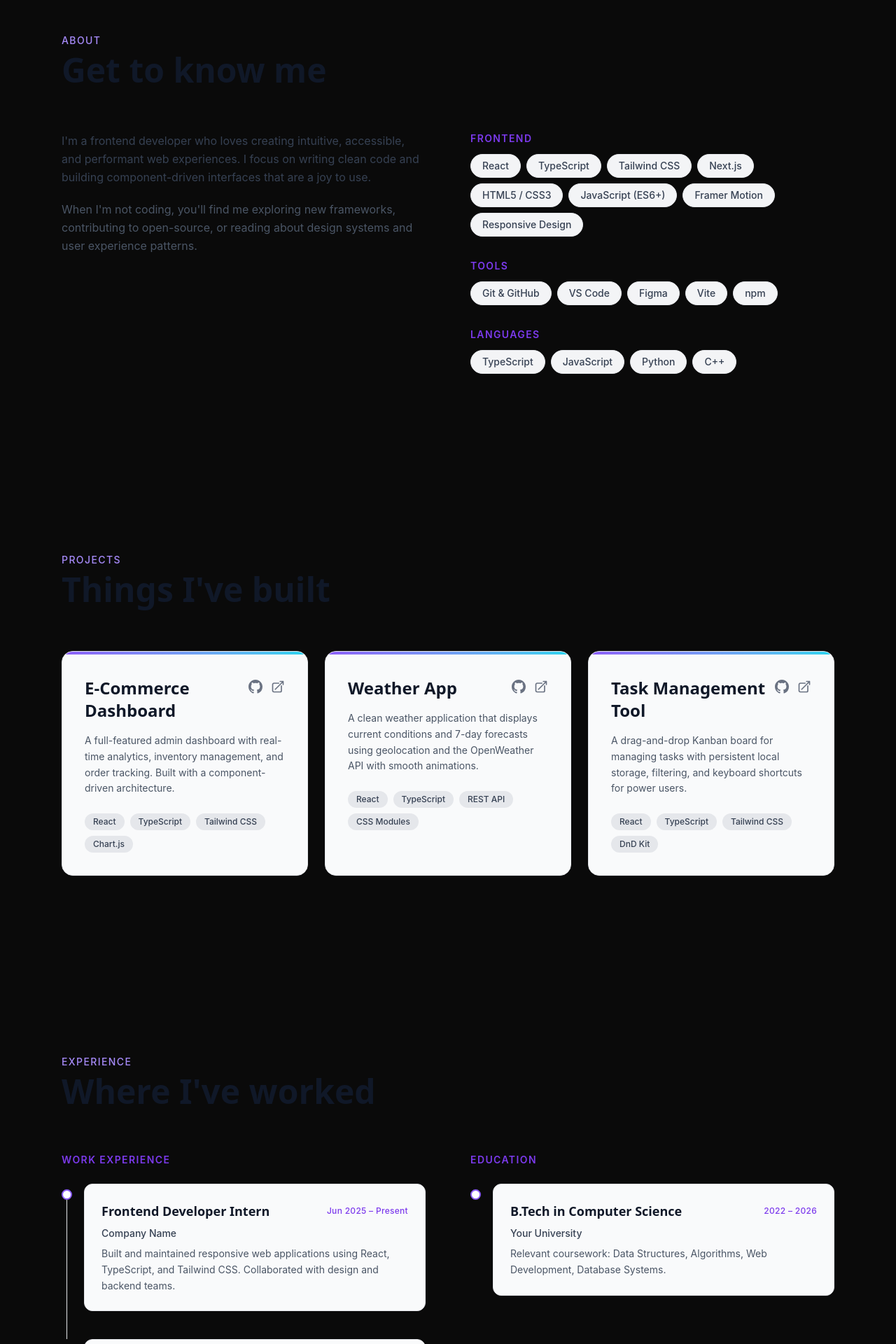
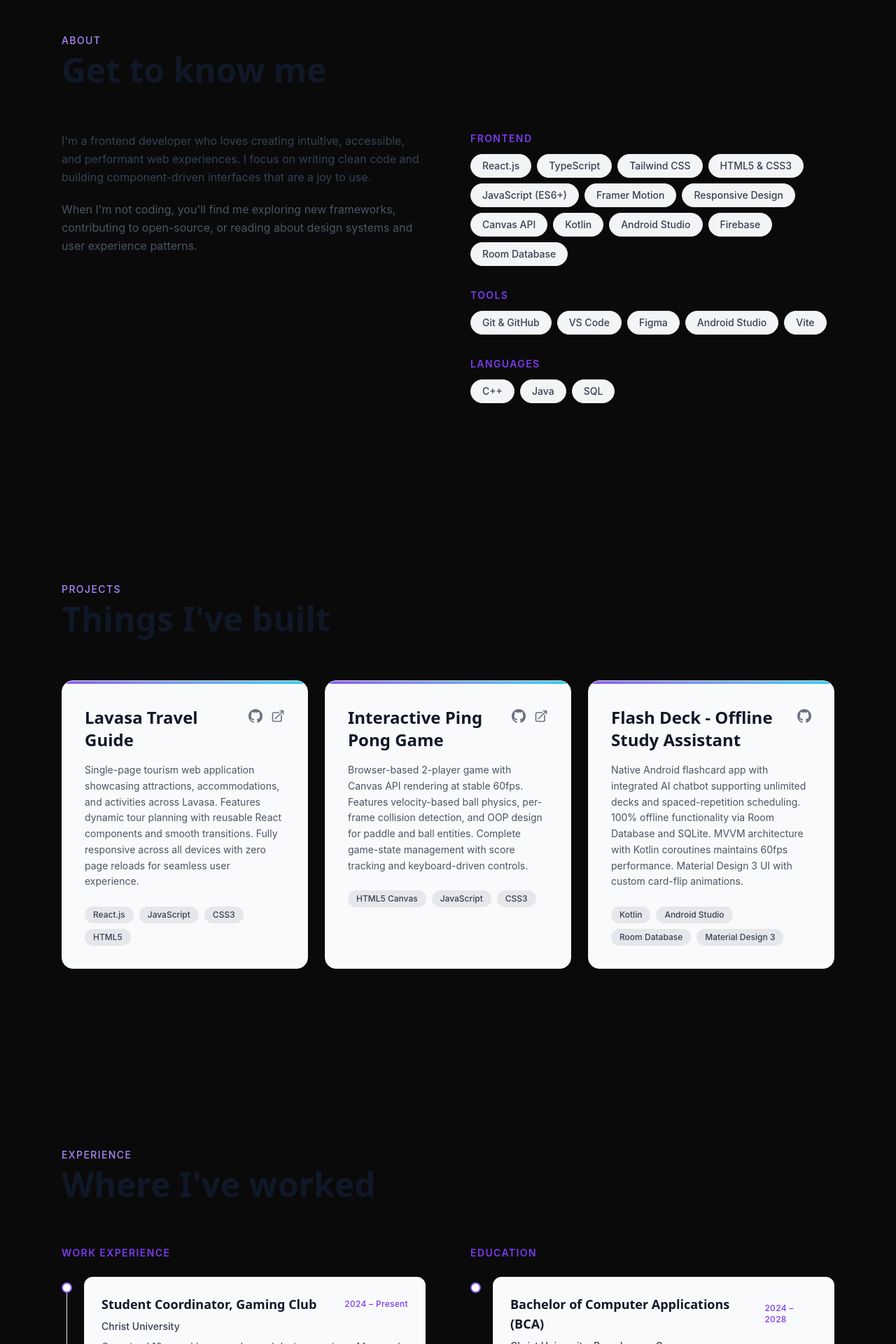
Before and after one commit to MorphIsDed/portfolio-aasignment, a React (Vite) app: page / in a window 1280 px wide. Shown: the part 880-2800 px from the top of the page at 70% size. Built offline with nearby package versions, Linux system fonts and the light colour scheme.

Commit message:
Information update

```diff
--- a/src/data/portfolio.ts
+++ b/src/data/portfolio.ts
@@ -4,14 +4,14 @@
 // ──────────────────────────────────────────────
 
 export const personalInfo = {
-  name: "Aditya Sahu", // TODO: Replace with your name
-  role: "Frontend Developer",
+  name: "Abhinay Kumar Sahu",
+  role: "Full-Stack Developer",
   intro:
-    "I craft modern, responsive web experiences with clean code and thoughtful design. Passionate about turning ideas into polished digital products.",
-  email: "your.email@example.com", // TODO: Replace
-  linkedin: "https://linkedin.com/in/yourprofile", // TODO: Replace
-  github: "https://github.com/yourusername", // TODO: Replace
-  resumeUrl: "#", // TODO: Replace with actual resume link
+    "BCA undergraduate building offline-first mobile apps and modern web experiences. Skilled in Android development with Kotlin, React-based web design, and core computer science principles. Passionate about delivering clean code and user-focused solutions.",
+  email: "sahuabhinay317@gmail.com",
+  linkedin: "https://www.linkedin.com/in/abhinay-sahu-677846319",
+  github: "https://github.com/MorphIsDed",
+  resumeUrl: "#",
 } as const;
 
 export interface Skill {
@@ -21,25 +21,28 @@ export interface Skill {
 
 export const skills: Skill[] = [
   // Frontend
-  { name: "React", category: "Frontend" },
+  { name: "React.js", category: "Frontend" },
   { name: "TypeScript", category: "Frontend" },
   { name: "Tailwind CSS", category: "Frontend" },
-  { name: "Next.js", category: "Frontend" },
-  { name: "HTML5 / CSS3", category: "Frontend" },
+  { name: "HTML5 & CSS3", category: "Frontend" },
   { name: "JavaScript (ES6+)", category: "Frontend" },
   { name: "Framer Motion", category: "Frontend" },
   { name: "Responsive Design", category: "Frontend" },
-  // Tools
+  { name: "Canvas API", category: "Frontend" },
+  // Mobile & Backend
+  { name: "Kotlin", category: "Frontend" },
+  { name: "Android Studio", category: "Frontend" },
+  { name: "Firebase", category: "Frontend" },
+  { name: "Room Database", category: "Frontend" },
+  // Tools & Languages
   { name: "Git & GitHub", category: "Tools" },
   { name: "VS Code", category: "Tools" },
   { name: "Figma", category: "Tools" },
+  { name: "Android Studio", category: "Tools" },
   { name: "Vite", category: "Tools" },
-  { name: "npm", category: "Tools" },
-  // Languages
-  { name: "TypeScript", category: "Languages" },
-  { name: "JavaScript", category: "Languages" },
-  { name: "Python", category: "Languages" },
   { name: "C++", category: "Languages" },
+  { name: "Java", category: "Languages" },
+  { name: "SQL", category: "Languages" },
 ];
 
 export interface Project {
@@ -53,28 +56,27 @@ export interface Project {
 
 export const projects: Project[] = [
   {
-    title: "E-Commerce Dashboard", // TODO: Replace with your project
+    title: "Lavasa Travel Guide",
     description:
-      "A full-featured admin dashboard with real-time analytics, inventory management, and order tracking. Built with a component-driven architecture.",
-    techStack: ["React", "TypeScript", "Tailwind CSS", "Chart.js"],
-    githubUrl: "https://github.com/yourusername/project-1", // TODO: Replace
-    liveUrl: "https://project-1.vercel.app", // TODO: Replace
+      "Single-page tourism web application showcasing attractions, accommodations, and activities across Lavasa. Features dynamic tour planning with reusable React components and smooth transitions. Fully responsive across all devices with zero page reloads for seamless user experience.",
+    techStack: ["React.js", "JavaScript", "CSS3", "HTML5"],
+    githubUrl: "https://github.com/MorphIsDed/lavasa-travel-guide",
+    liveUrl: "https://lavasa-travel-guide.vercel.app",
   },
   {
-    title: "Weather App", // TODO: Replace with your project
+    title: "Interactive Ping Pong Game",
     description:
-      "A clean weather application that displays current conditions and 7-day forecasts using geolocation and the OpenWeather API with smooth animations.",
-    techStack: ["React", "TypeScript", "REST API", "CSS Modules"],
-    githubUrl: "https://github.com/yourusername/project-2", // TODO: Replace
-    liveUrl: "https://project-2.vercel.app", // TODO: Replace
+      "Browser-based 2-player game with Canvas API rendering at stable 60fps. Features velocity-based ball physics, per-frame collision detection, and OOP design for paddle and ball entities. Complete game-state management with score tracking and keyboard-driven controls.",
+    techStack: ["HTML5 Canvas", "JavaScript", "CSS3"],
+    githubUrl: "https://github.com/MorphIsDed/ping-pong-game",
+    liveUrl: "https://morphisded.github.io/ping-pong-game",
   },
   {
-    title: "Task Management Tool", // TODO: Replace with your project
+    title: "Flash Deck - Offline Study Assistant",
     description:
-      "A drag-and-drop Kanban board for managing tasks with persistent local storage, filtering, and keyboard shortcuts for power users.",
-    techStack: ["React", "TypeScript", "Tailwind CSS", "DnD Kit"],
-    githubUrl: "https://github.com/yourusername/project-3", // TODO: Replace
-    liveUrl: "https://project-3.vercel.app", // TODO: Replace
+      "Native Android flashcard app with integrated AI chatbot supporting unlimited decks and spaced-repetition scheduling. 100% offline functionality via Room Database and SQLite. MVVM architecture with Kotlin coroutines maintains 60fps performance. Material Design 3 UI with custom card-flip animations.",
+    techStack: ["Kotlin", "Android Studio", "Room Database", "Material Design 3"],
+    githubUrl: "https://github.com/MorphIsDed/flash-deck",
   },
 ];
 
@@ -87,31 +89,31 @@ export interface TimelineEntry {
 }
 
 export const timeline: TimelineEntry[] = [
-  // Experience
+  // Education
+  {
+    type: "education",
+    role: "Bachelor of Computer Applications (BCA)",
+    organization: "Christ University, Pune Lavasa Campus",
+    duration: "2024 – 2028",
+    description:
+      "Coursework: Data Structures, Algorithms, OOP, DBMS, Operating Systems, Computer Networks. Qualified for Round 2 in Hackverse 2024.",
+  },
+  // Experience & Achievements
   {
     type: "experience",
-    role: "Frontend Developer Intern", // TODO: Replace
-    organization: "Company Name", // TODO: Replace
-    duration: "Jun 2025 – Present", // TODO: Replace
+    role: "Student Coordinator, Gaming Club",
+    organization: "Christ University",
+    duration: "2024 – Present",
     description:
-      "Built and maintained responsive web applications using React, TypeScript, and Tailwind CSS. Collaborated with design and backend teams.", // TODO: Replace
+      "Organized 10+ weekly game-dev and design sessions. Managed club events and member engagement activities across campus.",
   },
   {
     type: "experience",
-    role: "Freelance Web Developer", // TODO: Replace
-    organization: "Self-employed", // TODO: Replace
-    duration: "Jan 2024 – May 2025", // TODO: Replace
+    role: "Full-Stack Developer",
+    organization: "Personal Projects",
+    duration: "2024 – Present",
     description:
-      "Delivered modern landing pages and web apps for small businesses. Focused on performance and accessibility.", // TODO: Replace
-  },
-  // Education
-  {
-    type: "education",
-    role: "B.Tech in Computer Science", // TODO: Replace
-    organization: "Your University", // TODO: Replace
-    duration: "2022 – 2026", // TODO: Replace
-    description:
-      "Relevant coursework: Data Structures, Algorithms, Web Development, Database Systems.", // TODO: Replace
+      "Built and deployed production-grade applications including offline-first mobile apps, responsive web applications, and interactive games with focus on clean architecture and user experience.",
   },
 ];
 
```
